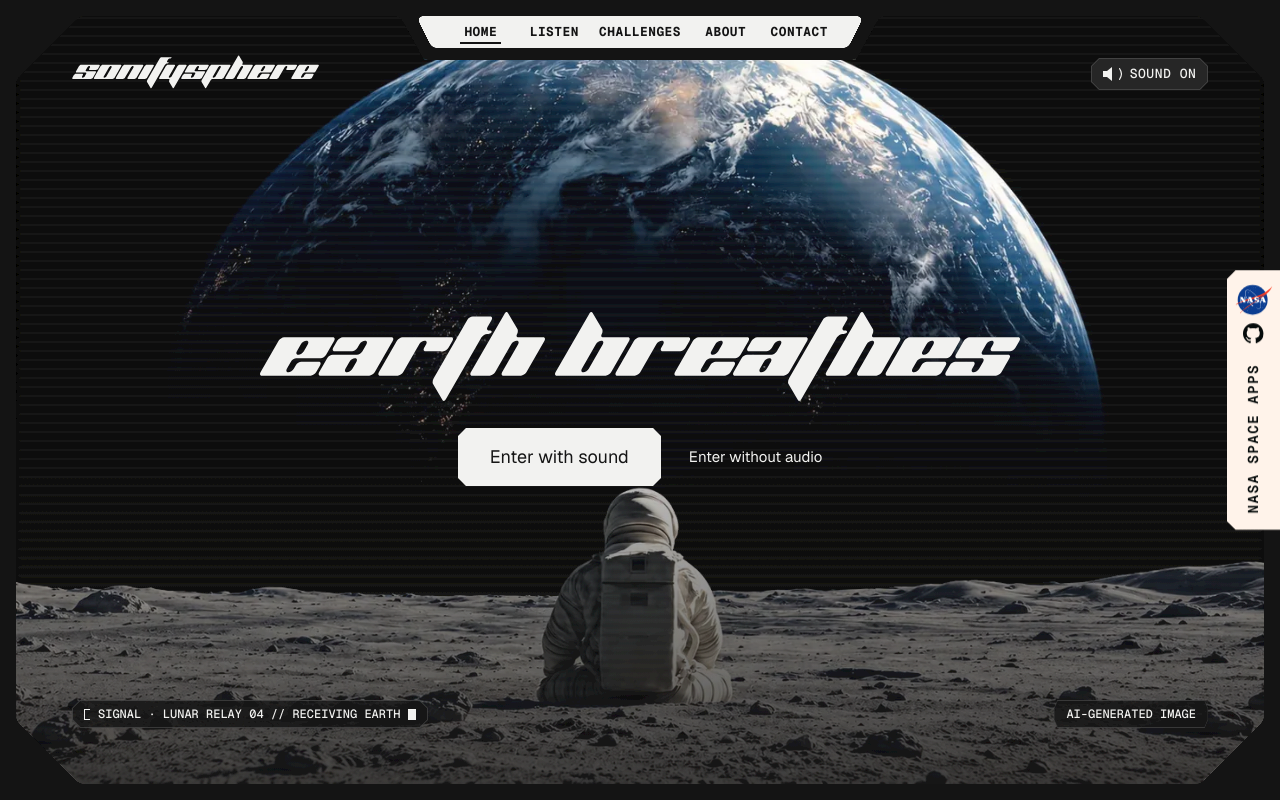
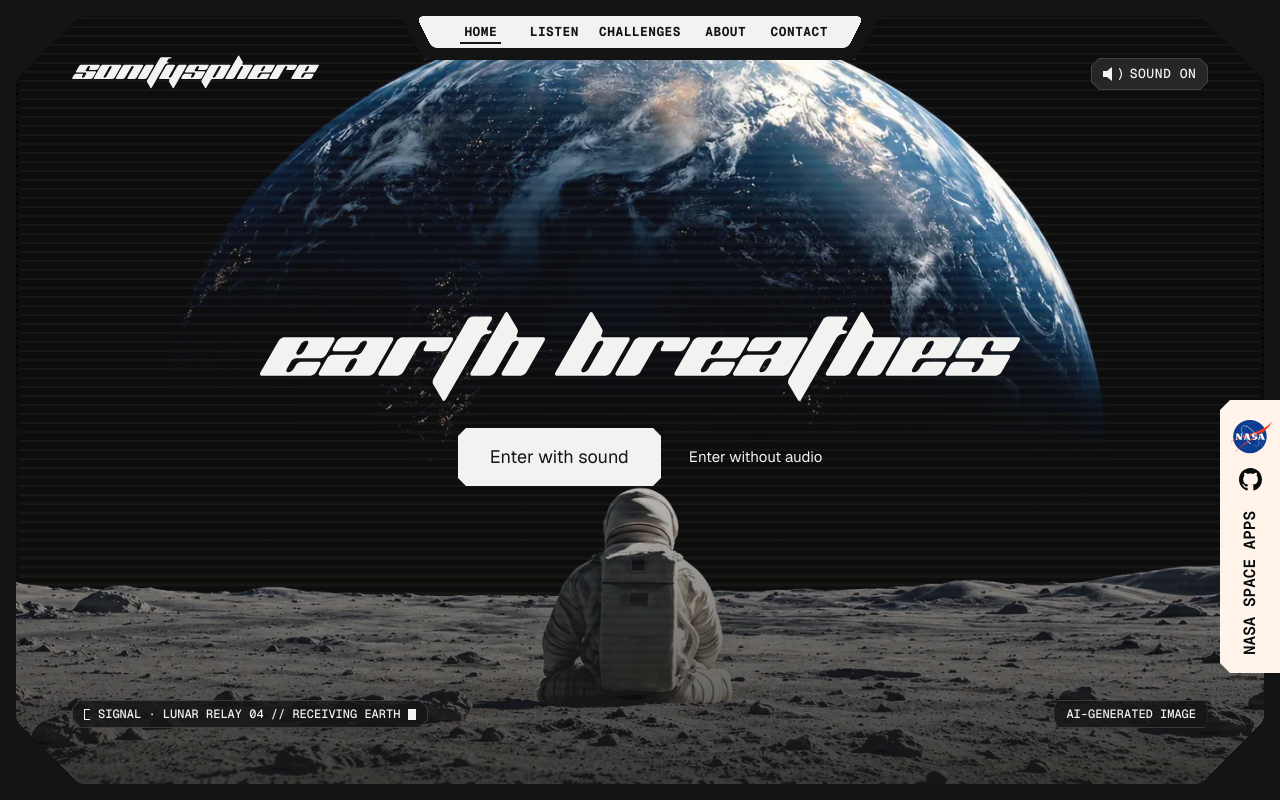
Before and after one commit to acheronx0577/Earth-Juke-Box-Sonifysphere, a Next.js app: page / in a window 1280 px wide. Shown: the top 800 px of the page. Built offline with nearby package versions, Linux system fonts and the light colour scheme; no server answers.

Commit message:
Scale the badge from one unit so the spacing ratios stay fixed
The tab is drawn at the 1440px design and scaled, so the padding and the gaps between the meatball, GitHub mark, and label stay in proportion at every width.

Co-authored-by: AcheronX. <richardhuynh53@gmail.com>

```diff
--- a/src/components/shared/ChallengeBadge.tsx
+++ b/src/components/shared/ChallengeBadge.tsx
@@ -60,6 +60,7 @@ export function ChallengeBadge() {
 
   return (
     <div id="ss-sa-badge" className="ss-sa-badge" data-page={badgePage(pathname)}>
+      <div className="ss-sa-badge__fit">
       <a
         className="ss-sa-badge__page"
         href={SPACE_APPS_URL}
@@ -84,6 +85,7 @@ export function ChallengeBadge() {
       >
         <GitHubMark />
       </a>
+      </div>
     </div>
   );
 }
--- a/src/components/shared/badge/challenge-badge.css
+++ b/src/components/shared/badge/challenge-badge.css
@@ -1,38 +1,44 @@
 /* Fixed right-edge NASA Space Apps tab.
-   Sizes track the viewport. At 1440px the tab is 60×292, the meatball
-   38px, the GitHub mark 23px, the type 16px, and the notches 10px. */
+   One unit, --u, is 1px at a 1440px viewport. Every length inside the
+   60×290 design is a multiple of that unit, then the whole design is
+   scaled, so the ratios do not change between 360px and 2560px. */
 
 .ss-sa-badge {
-  --sa-w: clamp(50px, 4.1667vw, 86px);
-  --sa-h: calc(var(--sa-w) * 4.8667);
-  --sa-cut: calc(var(--sa-w) * 0.1667);
-  --sa-logo-h: calc(var(--sa-w) * 0.6333);
-  --sa-gh: calc(var(--sa-w) * 0.3833);
-  --sa-stack: calc(var(--sa-w) * 0.0833);
-  --sa-label-pad: calc(var(--sa-w) * 0.1333);
-  --sa-track: 0.1em;
-  --sa-ink: #060b0b;
-  --sa-cream: #fff3ea;
-  --sa-type: calc(var(--sa-w) * 0.2667);
+  --u: clamp(0.8333px, 0.069444vw, 1.4333px);
+  --design-w: 60px;
+  --design-h: 273px;
   position: fixed;
   top: 50%;
   right: 0;
   z-index: 44;
-  width: var(--sa-w);
-  height: var(--sa-h);
+  width: calc(var(--design-w) * var(--u) / 1px);
+  height: calc(var(--design-h) * var(--u) / 1px);
+  transform: translateY(-50%);
+  container-type: inline-size;
+  -webkit-tap-highlight-color: transparent;
+}
+
+.ss-sa-badge__fit {
+  --sa-ink: #060b0b;
+  --sa-cream: #fff3ea;
+  position: absolute;
+  top: 0;
+  right: 0;
+  width: var(--design-w);
+  height: var(--design-h);
   box-sizing: border-box;
   color: var(--sa-ink);
   background: var(--sa-cream);
-  transform: translateY(-50%);
+  transform: scale(calc(100cqw / var(--design-w)));
+  transform-origin: top right;
   clip-path: polygon(
-    var(--sa-cut) 0,
+    10px 0,
     100% 0,
     100% 100%,
-    var(--sa-cut) 100%,
-    0 calc(100% - var(--sa-cut)),
-    0 var(--sa-cut)
+    10px 100%,
+    0 calc(100% - 10px),
+    0 10px
   );
-  -webkit-tap-highlight-color: transparent;
 }
 
 .ss-sa-badge__page {
@@ -46,7 +52,7 @@
 
 .ss-sa-badge__mark {
   position: absolute;
-  top: calc(var(--sa-cut) + var(--sa-stack));
+  top: 18px;
   left: 0;
   right: 0;
   display: flex;
@@ -58,9 +64,9 @@
 .ss-sa-badge__mark img {
   display: block;
   width: auto;
-  height: var(--sa-logo-h);
-  /* Sphere sits left of the 110 viewBox center because of the vector. */
-  transform: translateX(1px);
+  height: 38px;
+  /* The swoosh pulls the meatball optically left. 2px at the 60px design. */
+  transform: translateX(2px);
   object-fit: contain;
   pointer-events: none;
 }
@@ -68,11 +74,13 @@
 .ss-sa-badge__gh-hit {
   position: absolute;
   z-index: 2;
-  top: calc(var(--sa-cut) + var(--sa-stack) + var(--sa-logo-h));
+  /* 12px of cream between the meatball box and the icon. The 32px hit
+     is centered on the 23px mark, so the box starts 4.5px higher. */
+  top: 63.5px;
   left: 50%;
   display: grid;
-  width: max(32px, calc(var(--sa-gh) + 8px));
-  height: max(32px, calc(var(--sa-gh) + 8px));
+  width: 32px;
+  height: 32px;
   place-items: center;
   color: var(--sa-ink);
   text-decoration: none;
@@ -81,8 +89,8 @@
 
 .ss-sa-badge__gh {
   display: block;
-  width: var(--sa-gh);
-  height: var(--sa-gh);
+  width: 23px;
+  height: 23px;
   color: var(--sa-ink);
   transition: opacity 180ms ease;
 }
@@ -101,10 +109,10 @@
 .ss-sa-badge__label {
   position: absolute;
   left: 50%;
-  bottom: calc(var(--sa-cut) + var(--sa-label-pad));
+  bottom: 18px;
   font-family: var(--font-geist-mono), ui-monospace, SFMono-Regular, monospace;
   font-weight: 600;
-  font-size: var(--sa-type);
+  font-size: 16px;
   letter-spacing: var(--sa-track);
   line-height: 1;
   text-transform: uppercase;
@@ -135,7 +143,7 @@
 
 .ss-sa-badge__page:focus-visible {
   outline: 2px solid var(--sa-ink);
-  outline-offset: calc(var(--sa-w) * -0.1);
+  outline-offset: -6px;
 }
 
 .ss-sa-badge__gh-hit:focus-visible {
@@ -157,10 +165,8 @@
 @media (min-width: 641px) and (max-width: 1023px) {
   .ss-sa-badge[data-page="home"] {
     --sa-chip: clamp(40px, 7.5vw, 48px);
-    --sa-w: var(--sa-chip);
-    --sa-h: var(--sa-chip);
-    --sa-cut: calc(var(--sa-chip) * 0.16);
-    --sa-logo-h: calc(var(--sa-chip) * 0.6);
+    --design-w: 44px;
+    --design-h: 44px;
     top: 96px;
     bottom: auto;
     transform: none;
@@ -171,7 +177,17 @@
   .ss-sa-badge[data-page="home"] .ss-sa-badge__mark {
     top: 0;
     bottom: 0;
-    height: var(--sa-chip);
+    height: 44px;
+  }
+
+  /* 44px chip design. The outer box scales this, so the ratios stay fixed. */
+  .ss-sa-badge[data-page="home"] .ss-sa-badge__fit {
+    clip-path: polygon(7px 0, 100% 0, 100% 100%, 7px 100%, 0 calc(100% - 7px), 0 7px);
+  }
+
+  .ss-sa-badge[data-page="home"] .ss-sa-badge__mark img {
+    height: 26px;
+    transform: translateX(1.5px);
   }
 
   .ss-sa-badge[data-page="home"] .ss-sa-badge__gh-hit,
@@ -275,10 +291,8 @@
   .ss-sa-badge[data-page="about"],
   .ss-sa-badge[data-page="match"],
   .ss-sa-badge[data-page="compose"] {
-    --sa-w: var(--sa-chip);
-    --sa-h: var(--sa-chip);
-    --sa-cut: calc(var(--sa-chip) * 0.16);
-    --sa-logo-h: calc(var(--sa-chip) * 0.6);
+    --design-w: 44px;
+    --design-h: 44px;
     width: var(--sa-chip);
     height: var(--sa-chip);
     transform: none;
@@ -289,7 +303,21 @@
   .ss-sa-badge[data-page="compose"] .ss-sa-badge__mark {
     top: 0;
     bottom: 0;
-    height: var(--sa-chip);
+    height: 44px;
+  }
+
+  /* 44px chip design. The outer box scales this, so the ratios stay fixed. */
+  .ss-sa-badge[data-page="about"] .ss-sa-badge__fit,
+.ss-sa-badge[data-page="match"] .ss-sa-badge__fit,
+.ss-sa-badge[data-page="compose"] .ss-sa-badge__fit {
+    clip-path: polygon(7px 0, 100% 0, 100% 100%, 7px 100%, 0 calc(100% - 7px), 0 7px);
+  }
+
+  .ss-sa-badge[data-page="about"] .ss-sa-badge__mark img,
+.ss-sa-badge[data-page="match"] .ss-sa-badge__mark img,
+.ss-sa-badge[data-page="compose"] .ss-sa-badge__mark img {
+    height: 26px;
+    transform: translateX(1.5px);
   }
 
   .ss-sa-badge[data-page="about"] .ss-sa-badge__gh-hit,
@@ -307,10 +335,8 @@
   .ss-sa-badge[data-page="contact"],
   .ss-sa-badge[data-page="match"],
   .ss-sa-badge[data-page="compose"] {
-    --sa-w: var(--sa-chip);
-    --sa-h: var(--sa-chip);
-    --sa-cut: calc(var(--sa-chip) * 0.16);
-    --sa-logo-h: calc(var(--sa-chip) * 0.6);
+    --design-w: 44px;
+    --design-h: 44px;
     width: var(--sa-chip);
     height: var(--sa-chip);
     transform: none;
@@ -322,7 +348,23 @@
   .ss-sa-badge[data-page="compose"] .ss-sa-badge__mark {
     top: 0;
     bottom: 0;
-    height: var(--sa-chip);
+    height: 44px;
+  }
+
+  /* 44px chip design. The outer box scales this, so the ratios stay fixed. */
+  .ss-sa-badge[data-page="about"] .ss-sa-badge__fit,
+.ss-sa-badge[data-page="contact"] .ss-sa-badge__fit,
+.ss-sa-badge[data-page="match"] .ss-sa-badge__fit,
+.ss-sa-badge[data-page="compose"] .ss-sa-badge__fit {
+    clip-path: polygon(7px 0, 100% 0, 100% 100%, 7px 100%, 0 calc(100% - 7px), 0 7px);
+  }
+
+  .ss-sa-badge[data-page="about"] .ss-sa-badge__mark img,
+.ss-sa-badge[data-page="contact"] .ss-sa-badge__mark img,
+.ss-sa-badge[data-page="match"] .ss-sa-badge__mark img,
+.ss-sa-badge[data-page="compose"] .ss-sa-badge__mark img {
+    height: 26px;
+    transform: translateX(1.5px);
   }
 
   .ss-sa-badge[data-page="about"] .ss-sa-badge__gh-hit,
@@ -339,10 +381,8 @@
 
 @media (min-width: 1101px) and (max-width: 1400px) {
   .ss-sa-badge[data-page="match"] {
-    --sa-w: var(--sa-chip);
-    --sa-h: var(--sa-chip);
-    --sa-cut: calc(var(--sa-chip) * 0.16);
-    --sa-logo-h: calc(var(--sa-chip) * 0.6);
+    --design-w: 44px;
+    --design-h: 44px;
     width: var(--sa-chip);
     height: var(--sa-chip);
     transform: none;
@@ -351,7 +391,17 @@
   .ss-sa-badge[data-page="match"] .ss-sa-badge__mark {
     top: 0;
     bottom: 0;
-    height: var(--sa-chip);
+    height: 44px;
+  }
+
+  /* 44px chip design. The outer box scales this, so the ratios stay fixed. */
+  .ss-sa-badge[data-page="match"] .ss-sa-badge__fit {
+    clip-path: polygon(7px 0, 100% 0, 100% 100%, 7px 100%, 0 calc(100% - 7px), 0 7px);
+  }
+
+  .ss-sa-badge[data-page="match"] .ss-sa-badge__mark img {
+    height: 26px;
+    transform: translateX(1.5px);
   }
 
   .ss-sa-badge[data-page="match"] .ss-sa-badge__gh-hit,
@@ -362,10 +412,8 @@
 
 @media (min-width: 1101px) and (max-width: 1200px) {
   .ss-sa-badge[data-page="contact"] {
-    --sa-w: var(--sa-chip);
-    --sa-h: var(--sa-chip);
-    --sa-cut: calc(var(--sa-chip) * 0.16);
-    --sa-logo-h: calc(var(--sa-chip) * 0.6);
+    --design-w: 44px;
+    --design-h: 44px;
     width: var(--sa-chip);
     height: var(--sa-chip);
     transform: none;
@@ -374,7 +422,17 @@
   .ss-sa-badge[data-page="contact"] .ss-sa-badge__mark {
     top: 0;
     bottom: 0;
-    height: var(--sa-chip);
+    height: 44px;
+  }
+
+  /* 44px chip design. The outer box scales this, so the ratios stay fixed. */
+  .ss-sa-badge[data-page="contact"] .ss-sa-badge__fit {
+    clip-path: polygon(7px 0, 100% 0, 100% 100%, 7px 100%, 0 calc(100% - 7px), 0 7px);
+  }
+
+  .ss-sa-badge[data-page="contact"] .ss-sa-badge__mark img {
+    height: 26px;
+    transform: translateX(1.5px);
   }
 
   .ss-sa-badge[data-page="contact"] .ss-sa-badge__gh-hit,
@@ -385,10 +443,8 @@
 
 @media (min-width: 1101px) {
   .ss-sa-badge[data-page="compose"] {
-    --sa-w: var(--sa-chip);
-    --sa-h: var(--sa-chip);
-    --sa-cut: calc(var(--sa-chip) * 0.16);
-    --sa-logo-h: calc(var(--sa-chip) * 0.6);
+    --design-w: 44px;
+    --design-h: 44px;
     width: var(--sa-chip);
     height: var(--sa-chip);
     transform: none;
@@ -397,7 +453,17 @@
   .ss-sa-badge[data-page="compose"] .ss-sa-badge__mark {
     top: 0;
     bottom: 0;
-    height: var(--sa-chip);
+    height: 44px;
+  }
+
+  /* 44px chip design. The outer box scales this, so the ratios stay fixed. */
+  .ss-sa-badge[data-page="compose"] .ss-sa-badge__fit {
+    clip-path: polygon(7px 0, 100% 0, 100% 100%, 7px 100%, 0 calc(100% - 7px), 0 7px);
+  }
+
+  .ss-sa-badge[data-page="compose"] .ss-sa-badge__mark img {
+    height: 26px;
+    transform: translateX(1.5px);
   }
 
   .ss-sa-badge[data-page="compose"] .ss-sa-badge__gh-hit,
@@ -409,15 +475,14 @@
 @media (max-width: 639px) {
   .ss-sa-badge,
   .ss-sa-badge[data-page] {
-    --sa-w: clamp(40px, 7.5vw, 48px);
-    --sa-h: var(--sa-w);
-    --sa-cut: calc(var(--sa-w) * 0.16);
-    --sa-logo-h: calc(var(--sa-w) * 0.6);
+    --sa-chip: clamp(40px, 7.5vw, 48px);
+    --design-w: 44px;
+    --design-h: 44px;
     top: 92px;
     bottom: auto;
     transform: none;
-    width: var(--sa-w);
-    height: var(--sa-w);
+    width: var(--sa-chip);
+    height: var(--sa-chip);
   }
 
   .ss-sa-badge[data-page="privacy"] {
@@ -436,7 +501,17 @@
   .ss-sa-badge__mark {
     top: 0;
     bottom: 0;
-    height: var(--sa-w);
+    height: 44px;
+  }
+
+  /* 44px chip design. The outer box scales this, so the ratios stay fixed. */
+  .ss-sa-badge__fit {
+    clip-path: polygon(7px 0, 100% 0, 100% 100%, 7px 100%, 0 calc(100% - 7px), 0 7px);
+  }
+
+  .ss-sa-badge__mark img {
+    height: 26px;
+    transform: translateX(1.5px);
   }
 
   .ss-sa-badge__gh-hit,
```
